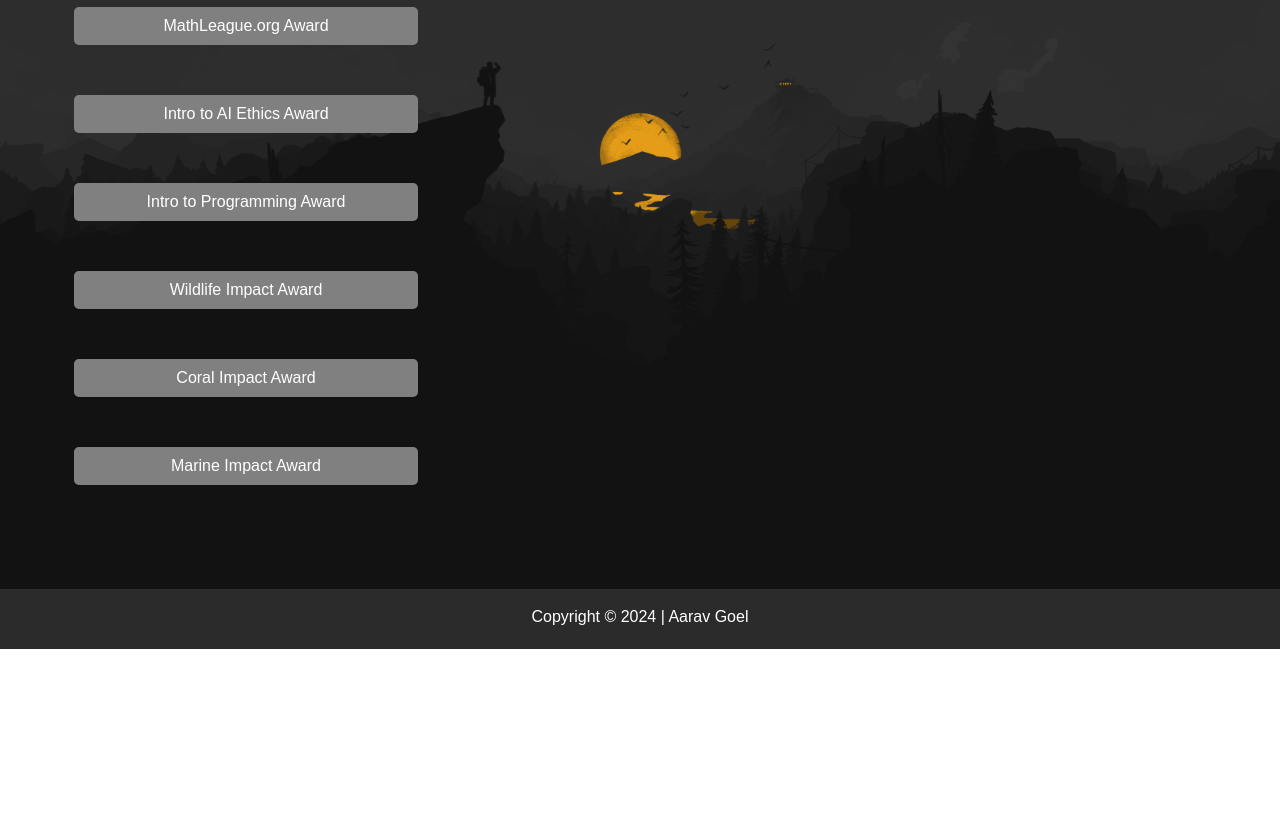
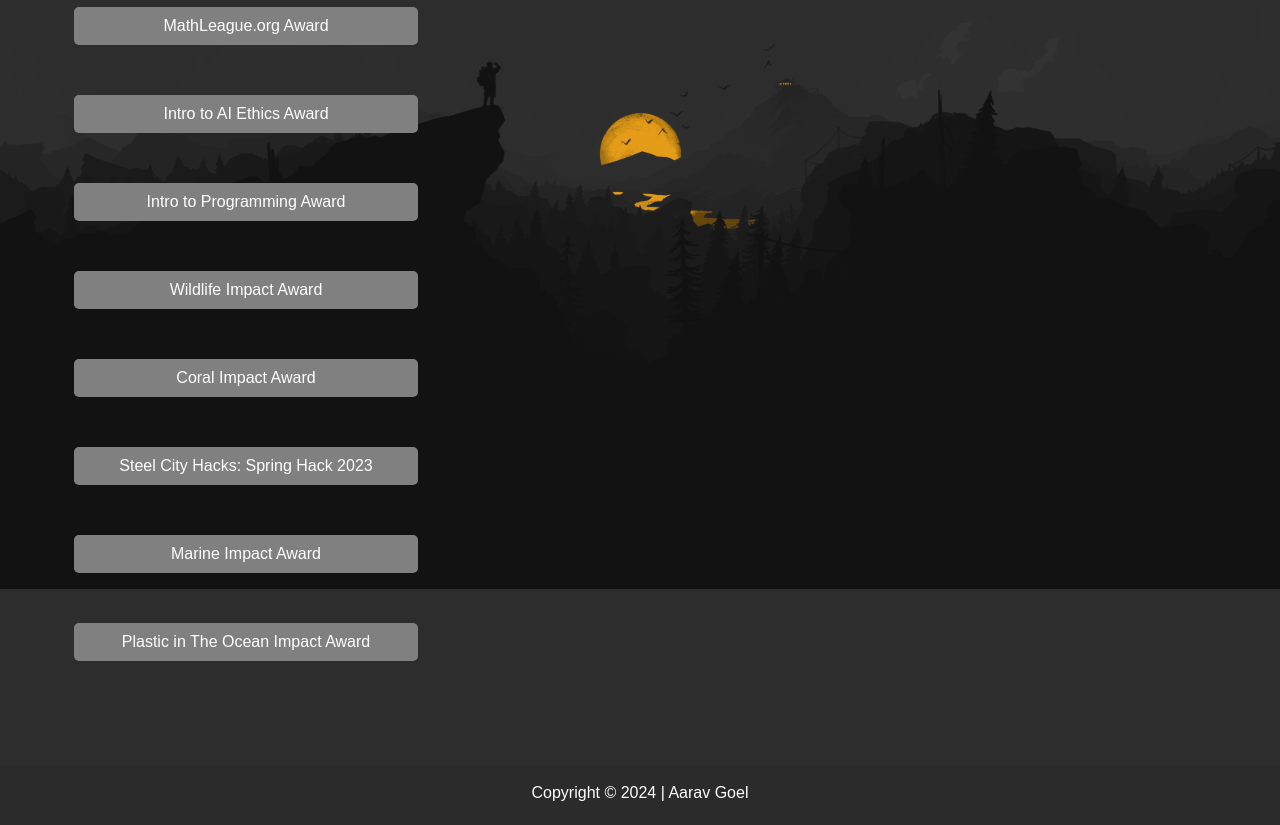
Before and after one commit to aaravgoel5/Portfolio, a plain HTML site: page award.html in a window 1280 px wide. Shown: the part 211-1036 px from the top of the page. Before the commit the page ends 860 px from the top, so only its background shows below. Drawn offline with Linux system fonts and the light colour scheme.

Commit message:
Update award.html

```diff
--- a/award.html
+++ b/award.html
@@ -96,8 +96,14 @@
     <div class="about-info">
       <button onclick="window.open('https://impact.dots.eco/certificate/6c76698b-af50-47b4-a9ca-3620fbdd253d', '_blank')">Coral Impact Award</button>
     </div>
+    <div class="about-info">
+      <button onclick="window.open('https://ibb.co/vvDQPM6', '_blank')">Steel City Hacks: Spring Hack 2023</button>
+    </div>
      <div class="about-info">
       <button onclick="window.open('https://impact.dots.eco/certificate/137e44c6-39df-4751-9502-f434b7af560d', '_blank')">Marine Impact Award</button>
+    </div>
+     <div class="about-info">
+      <button onclick="window.open('https://impact.dots.eco/certificate/44470464-6971-46d3-adf6-d036921b5d70', '_blank')">Plastic in The Ocean Impact Award</button>
     </div>
 
   </main>
```
